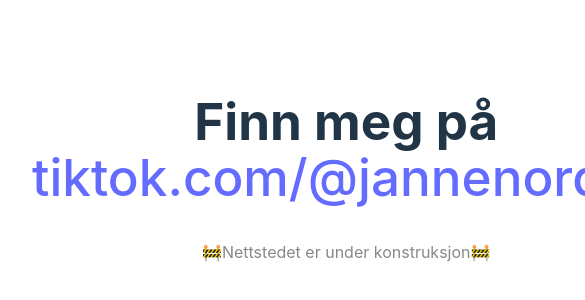
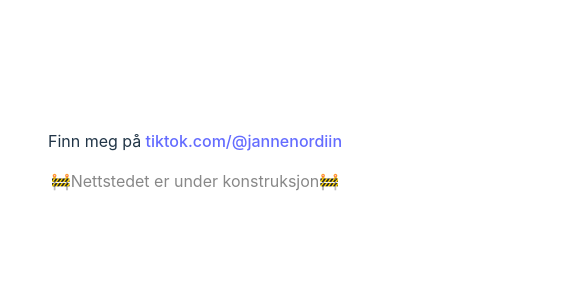
Before and after one commit to tazhel/janne-react, a React (Vite) app: page / in a window 390 px wide. Shown: the part 308-608 px from the top of the page, 585 px wide, since content can reach past the window. Built offline with nearby package versions, Linux system fonts and the light colour scheme.

Commit message:
tried to fix mobile view

```diff
--- a/package.json
+++ b/package.json
@@ -7,7 +7,7 @@
         "node": ">=18.0.0"
     },
     "scripts": {
-        "dev": "vite",
+        "start": "vite",
         "build": "tsc && vite build",
         "lint": "eslint . --ext ts,tsx --report-unused-disable-directives --max-warnings 0",
         "preview": "vite preview",
--- a/src/App.tsx
+++ b/src/App.tsx
@@ -10,13 +10,13 @@
                     <img src={CoachJanneLogo} className="logo" />
                 </a>
             </div>
-            <h1>
+            <div>
                 Finn meg på
                 <a href="https://www.tiktok.com/@jannenordiin" target="_blank" rel="noreferrer">
                     {' '}
                     tiktok.com/@jannenordiin
                 </a>
-            </h1>
+            </div>
             <p className="read-the-docs">🚧Nettstedet er under konstruksjon🚧</p>
         </>
     );
```
